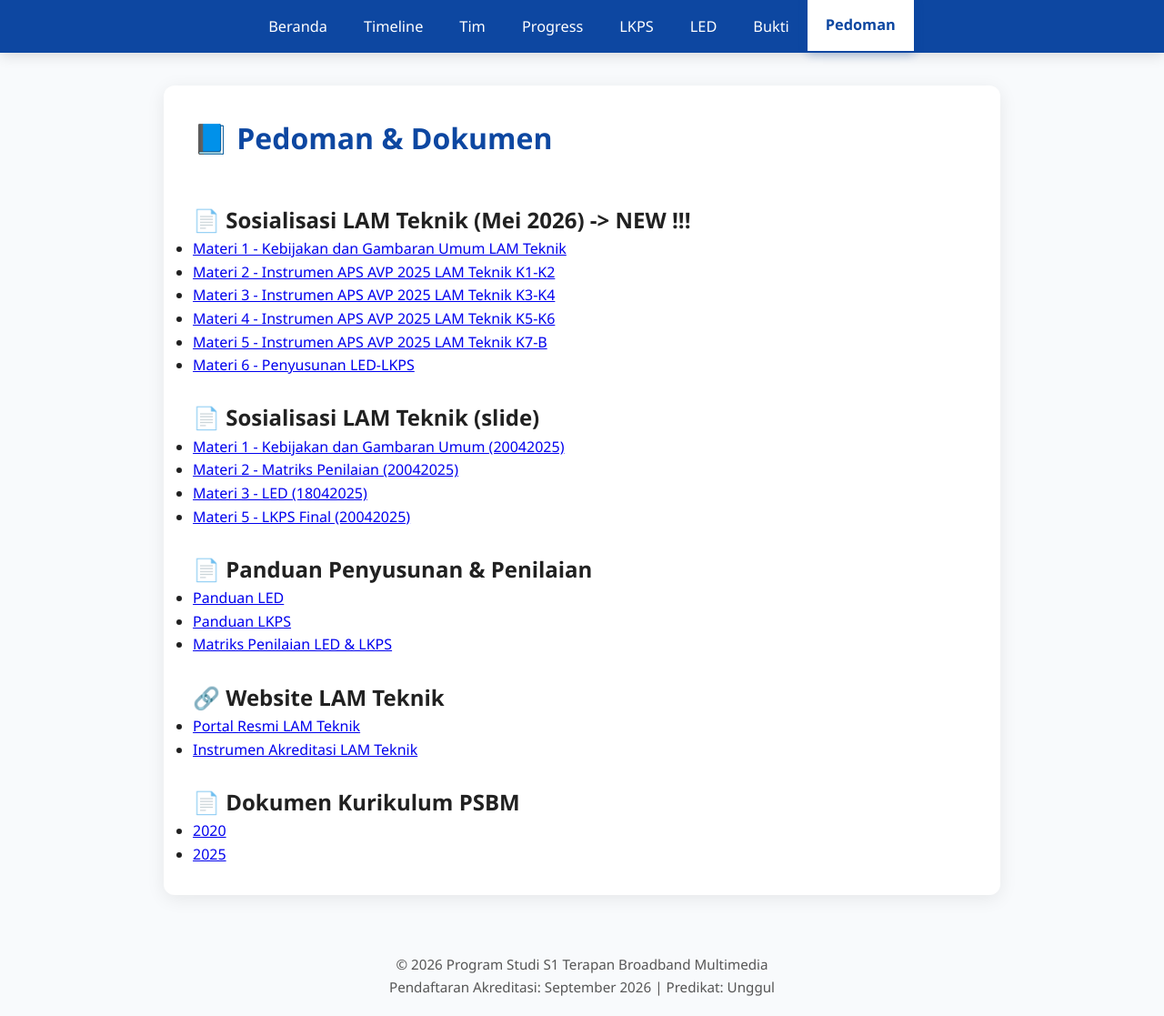
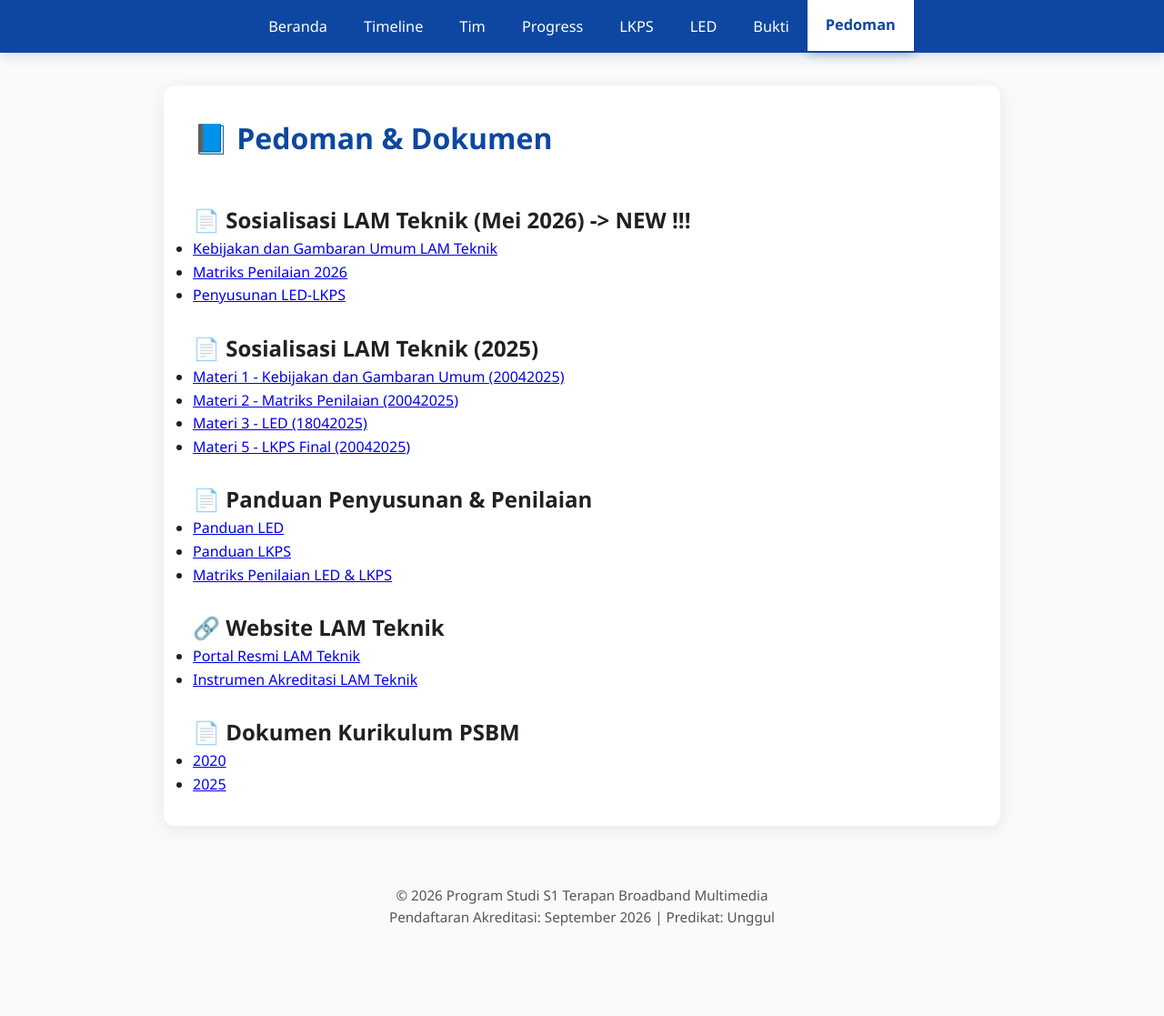
Before and after one commit to portal-psbm/aksibm-26, a Jekyll site: the page built from pedoman.md, in a window 1280 px wide and 1117 px high. Shown: the whole window at 91% size. Built offline with Jekyll 4.4.1, drawn with Linux system fonts in a browser that asks for light colours.

Commit message:
Perbarui pedoman

```diff
--- a/pedoman.md
+++ b/pedoman.md
@@ -8,14 +8,11 @@ permalink: /pedoman/
 <br>
 
 ## 📄 Sosialisasi LAM Teknik (Mei 2026) -> NEW !!!
-   - [Materi 1 - Kebijakan dan Gambaran Umum LAM Teknik](/aksibm-26/assets/pedoman/Materi1.pdf)
-   - [Materi 2 - Instrumen APS AVP 2025 LAM Teknik K1-K2](/aksibm-26/assets/pedoman/Materi2.pdf)
-   - [Materi 3 - Instrumen APS AVP 2025 LAM Teknik K3-K4](/aksibm-26/assets/pedoman/Materi3.pdf)
-   - [Materi 4 - Instrumen APS AVP 2025 LAM Teknik K5-K6](/aksibm-26/assets/pedoman/Materi4.pdf)
-   - [Materi 5 - Instrumen APS AVP 2025 LAM Teknik K7-B](/aksibm-26/assets/pedoman/Materi5.pdf)
-   - [Materi 6 - Penyusunan LED-LKPS](/aksibm-26/assets/pedoman/Materi6.pdf) <br><br>
+   - [Kebijakan dan Gambaran Umum LAM Teknik](/aksibm-26/assets/pedoman/Materi1.pdf)
+   - [Matriks Penilaian 2026](/aksibm-26/assets/pedoman/Matriks26.pdf)
+   - [Penyusunan LED-LKPS](/aksibm-26/assets/pedoman/led_lkps.pdf) <br><br>
 
-## 📄 Sosialisasi LAM Teknik (slide)
+## 📄 Sosialisasi LAM Teknik (2025)
    - [Materi 1 - Kebijakan dan Gambaran Umum (20042025)](/aksibm-26/assets/pedoman/kebijakan_dan_gambaran_umum.pdf)
    - [Materi 2 - Matriks Penilaian (20042025)](/aksibm-26/assets/pedoman/matriks_penilaian.pdf)
    - [Materi 3 - LED (18042025)](/aksibm-26/assets/pedoman/led.pdf)
```
